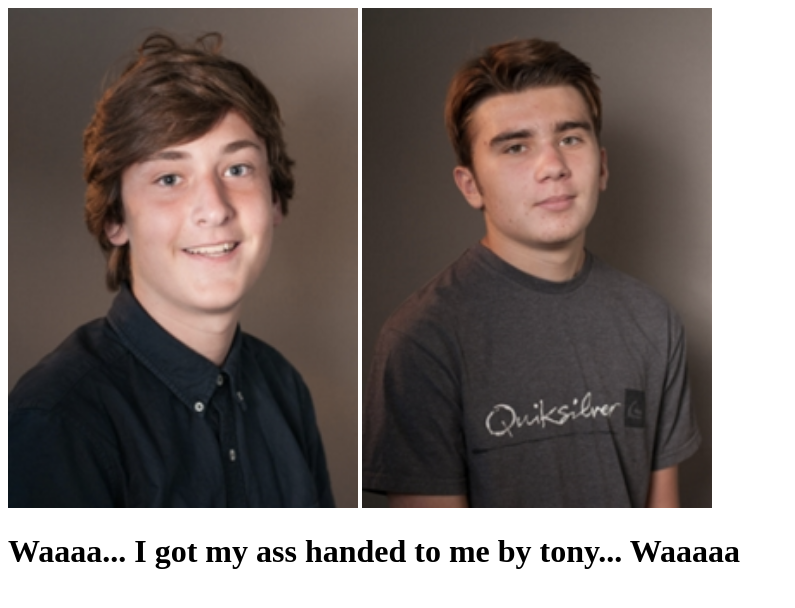
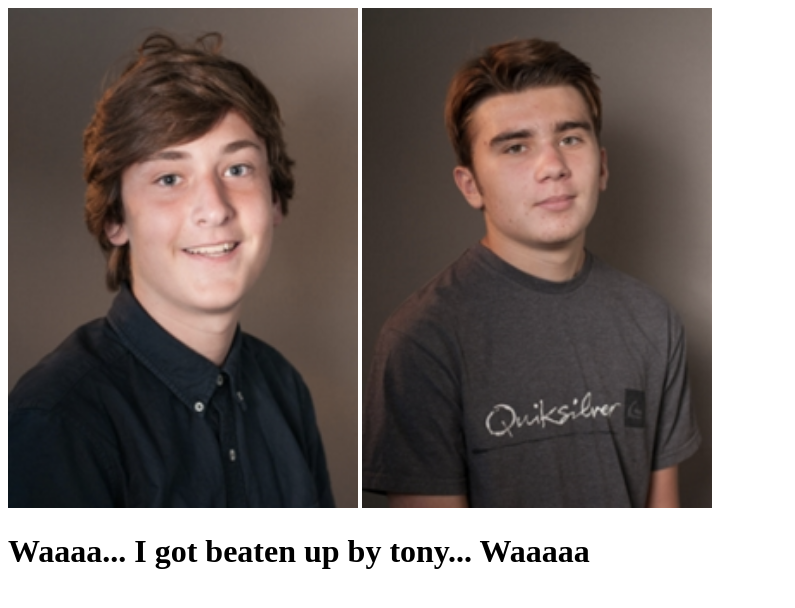
Before and after one commit to sfeby/sfeby.github.io, a plain HTML site: page index.html in a window 1280 px wide. Shown: the whole page, without its empty margins (0-795 px from the left). Drawn offline with Linux system fonts and the light colour scheme.

Commit message:
Jaja Yokes

```diff
--- a/index.html
+++ b/index.html
@@ -11,6 +11,6 @@
   <body>
 <img src="Waa.PNG" style="width:350px;height:500px;">
 <img src="Tony.PNG" style="width:350px;height:500px;">
-     <h1> Waaaa... I got my ass handed to me by tony... Waaaaa </h1>
+     <h1> Waaaa... I got beaten up by tony... Waaaaa </h1>
   </body>
 </html>
```
